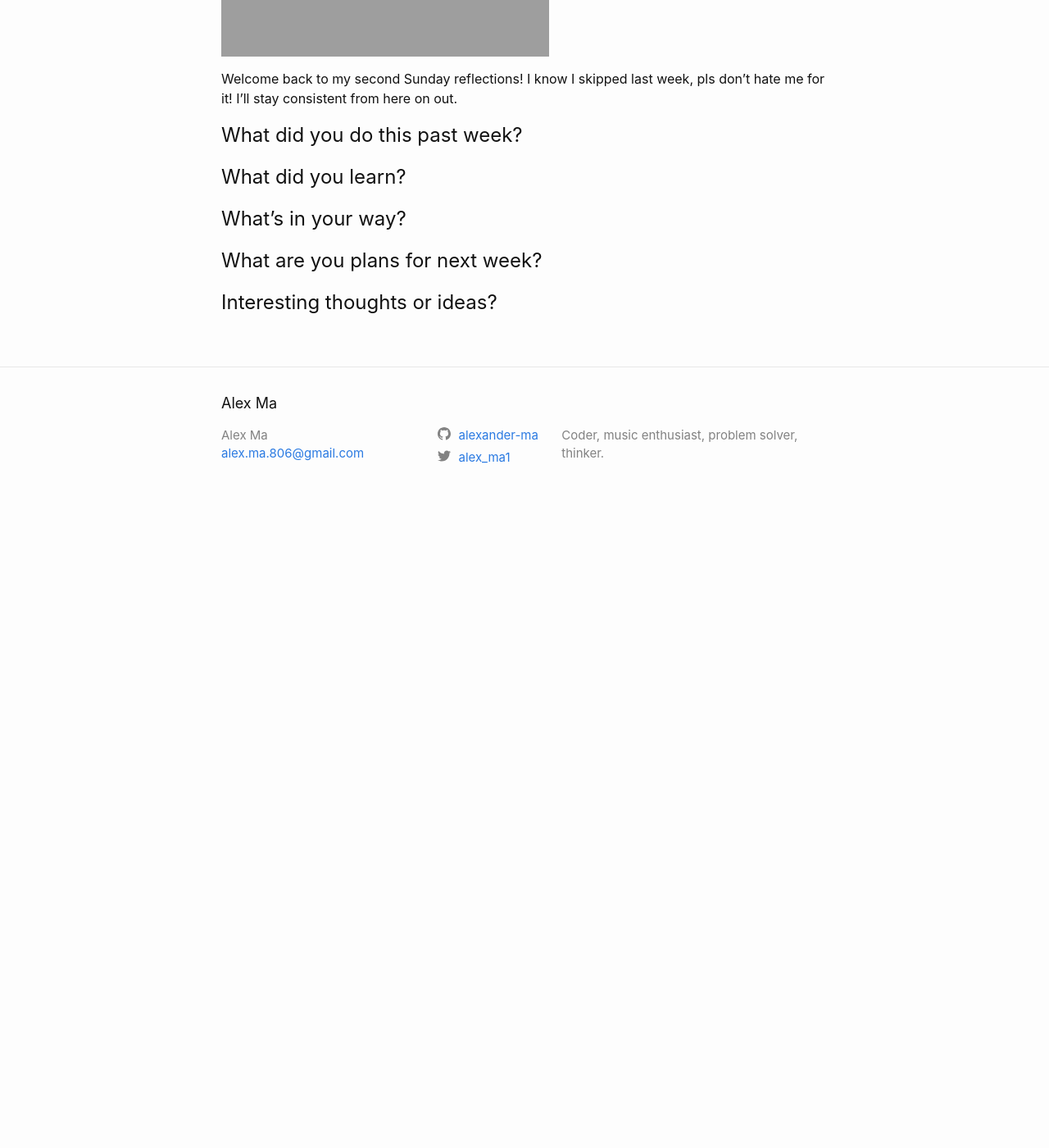
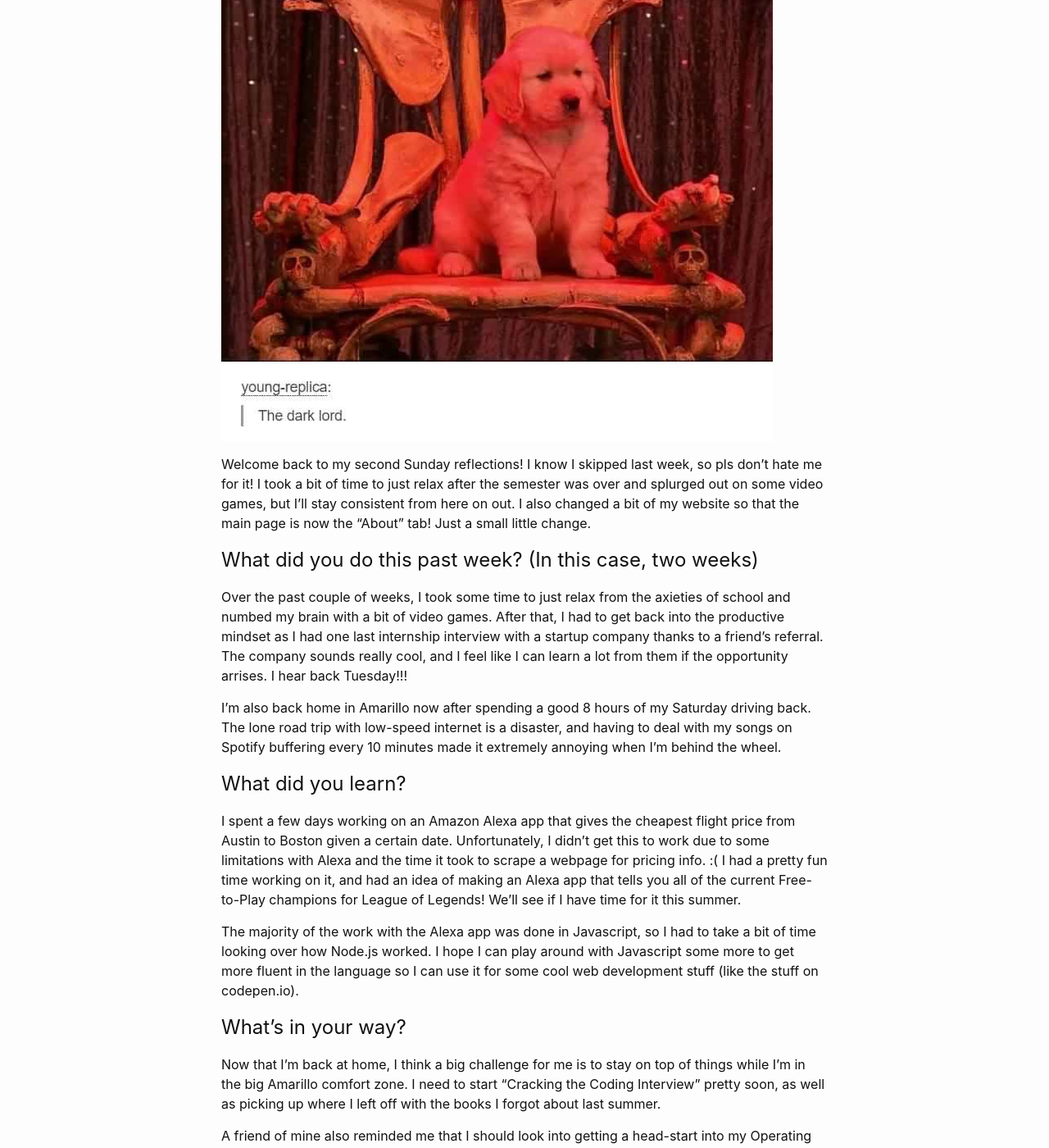
Before and after one commit to alexander-ma/alexander-ma.github.io, a Jekyll site: the page built from _posts/2018-5-28-Sunday_Reflections_2.md, in a window 1280 px wide and 1400 px high, scrolled down 431 px. Shown: the whole window at 82% size. Built offline with Jekyll 4.4.1, drawn with Linux system fonts in a browser that asks for light colours; before the commit the page ends 1061 px from its top, so only the background shows below that; some of the changed text lies outside the part shown.

Commit message:
added reflection2

```diff
--- a/_posts/2018-5-28-Sunday_Reflections_2.md
+++ b/_posts/2018-5-28-Sunday_Reflections_2.md
@@ -1,19 +1,43 @@
 ---
 layout: post
 title: "Sunday Reflections 2"
-date: 2018-05-21 8:00:00 -0600
+date: 2018-05-27 8:00:00 -0600
 ---
 
 ![Picture header]({{ "/assets/reflection2.jpg" | absolute_url }})
 
-Welcome back to my second Sunday reflections! I know I skipped last week, pls don't hate me for it! I'll stay consistent from here on out.
+Welcome back to my second Sunday reflections! I know I skipped last week, so pls don't hate me for it! I took a bit of time to just relax after the semester was over and splurged out on some video games, but I'll stay consistent from here on out. I also changed a bit of my website so that the main page is now the "About" tab! Just a small little change.
 
-# What did you do this past week?
+# What did you do this past week? (In this case, two weeks)
+
+Over the past couple of weeks, I took some time to just relax from the axieties of school and numbed my brain with a bit of video games. After that, I had to get back into the productive mindset as I had one last internship interview with a startup company thanks to a friend's referral. The company sounds really cool, and I feel like I can learn a lot from them if the opportunity arrises. I hear back Tuesday!!!
+
+I'm also back home in Amarillo now after spending a good 8 hours of my Saturday driving back. The lone road trip with low-speed internet is a disaster, and having to deal with my songs on Spotify buffering every 10 minutes made it extremely annoying when I'm behind the wheel.
+
 
 # What did you learn?
 
+I spent a few days working on an Amazon Alexa app that gives the cheapest flight price from Austin to Boston given a certain date. Unfortunately, I didn't get this to work due to some limitations with Alexa and the time it took to scrape a webpage for pricing info. :( I had a pretty fun time working on it, and had an idea of making an Alexa app that tells you all of the current Free-to-Play champions for League of Legends! We'll see if I have time for it this summer.
+
+The majority of the work with the Alexa app was done in Javascript, so I had to take a bit of time looking over how Node.js worked. I hope I can play around with Javascript some more to get more fluent in the language so I can use it for some cool web development stuff (like the stuff on codepen.io).
+
 # What's in your way?
+
+Now that I'm back at home, I think a big challenge for me is to stay on top of things while I'm in the big  Amarillo comfort zone. I need to start "Cracking the Coding Interview" pretty soon, as well as picking up where I left off with the books I forgot about last summer.
+
+A friend of mine also reminded me that I should look into getting a head-start into my Operating Systems class for next fall. I think a good goal for me is to work my ass off to get an A in that class, despite it being a notoriously difficult class. I have the first couple of projects already, so it'll only be a matter of time before I can look into it.
 
 # What are you plans for next week?
 
+- Spend time with friends and family, enjoy my time in Amarillo
+- Get back on the workout grind, yeet
+- Start planning out how I'm going to be studying for technical interviews
+- Read more instead of playing video games (lol, sorry homies)
+- Glance at Operating Systems stuff
+- Anxiously wait to hear back about my possible life-changing internship opportunity
+
 # Interesting thoughts or ideas?
+
+I watched some pretty good movies after school ended like "500 Days of Summer" and "The Big Sick." I'm a big fan of romance films, and these are definity going on my small list of favorite movies. They're definite worth checking out.
+
+Nothing really inspirational from me right now, but I hope everyone's doing well and enjoys the rest of their Memorial Day weekend! Praise the dark lord.
```
Also changed, not shown: about.md (+0 -11 lines), assets/alex.jpg, assets/alex1.jpg (added), assets/reflection2.JPG (added), 3 other files.
